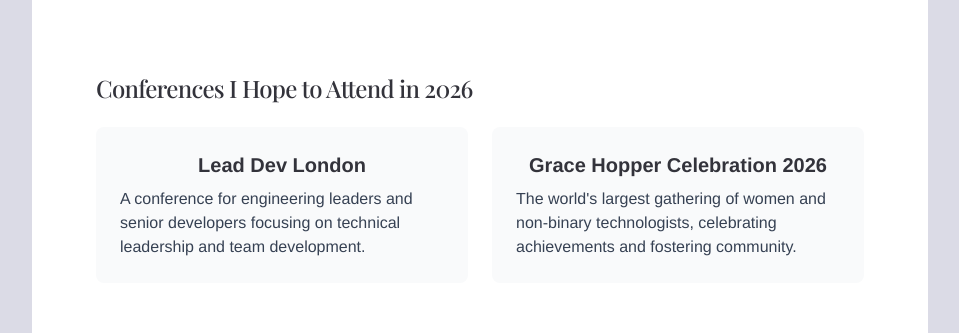
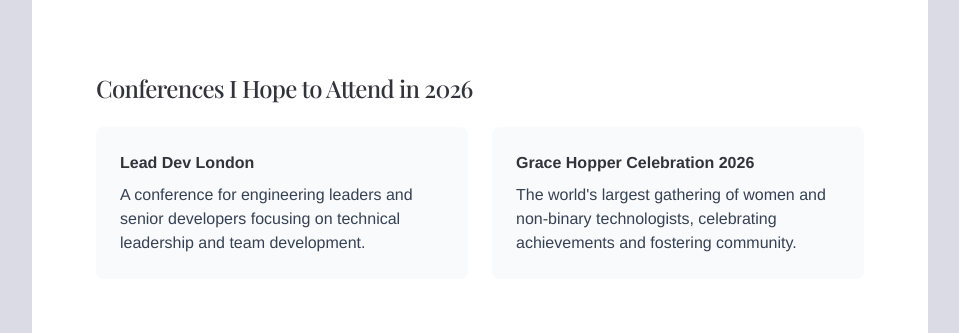
Before and after one commit to ErinCGallagher/personal-nextjs-website, a Next.js app: page /talks in a window 1280 px wide. Shown: the part 940-1273 px from the top of the page, without its empty margins (160-1119 px from the left). Built offline with nearby package versions, Linux system fonts and the light colour scheme; a web font is replaced by a local one.

Commit message:
left align conference talks

```diff
--- a/app/talks/page.tsx
+++ b/app/talks/page.tsx
@@ -66,9 +66,9 @@ export default function Talks() {
               href="https://leaddev.com/leaddev-london"
               target="_blank"
               rel="noopener noreferrer"
-              className="flex flex-col items-center p-6 rounded-lg bg-gray-50 hover:bg-gray-100 transition-colors"
+              className="flex flex-col p-6 rounded-lg bg-gray-50 hover:bg-gray-100 transition-colors"
             >
-              <h3 className="text-xl font-semibold text-foreground mb-2">
+              <h3 className="text-2l font-semibold text-foreground mb-2">
                 Lead Dev London
               </h3>
               <p className="text-gray-700">
@@ -82,9 +82,9 @@ export default function Talks() {
               href="https://ghc.anitab.org/"
               target="_blank"
               rel="noopener noreferrer"
-              className="flex flex-col items-center p-6 rounded-lg bg-gray-50 hover:bg-gray-100 transition-colors"
+              className="flex flex-col p-6 rounded-lg bg-gray-50 hover:bg-gray-100 transition-colors"
             >
-              <h3 className="text-xl font-semibold text-foreground mb-2">
+              <h3 className="text-2l font-semibold text-foreground mb-2">
                 Grace Hopper Celebration 2026
               </h3>
               <p className="text-gray-700">
```
